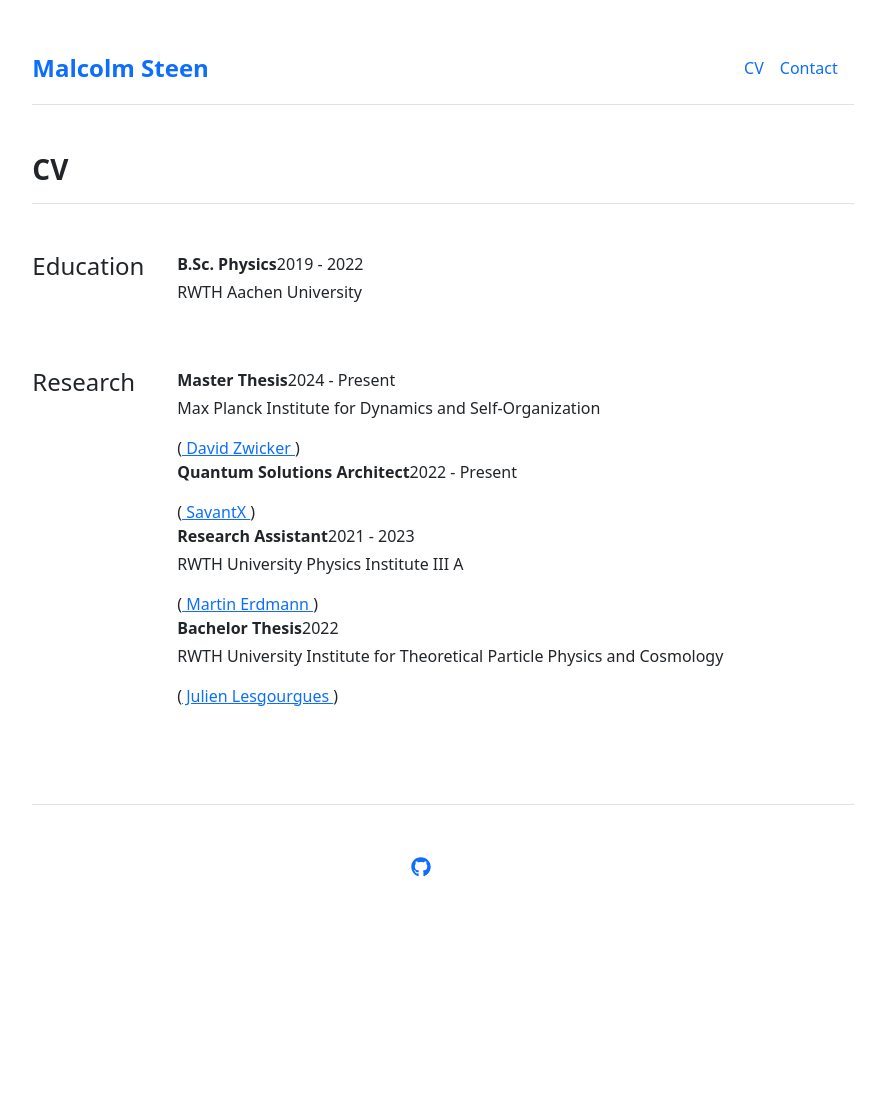
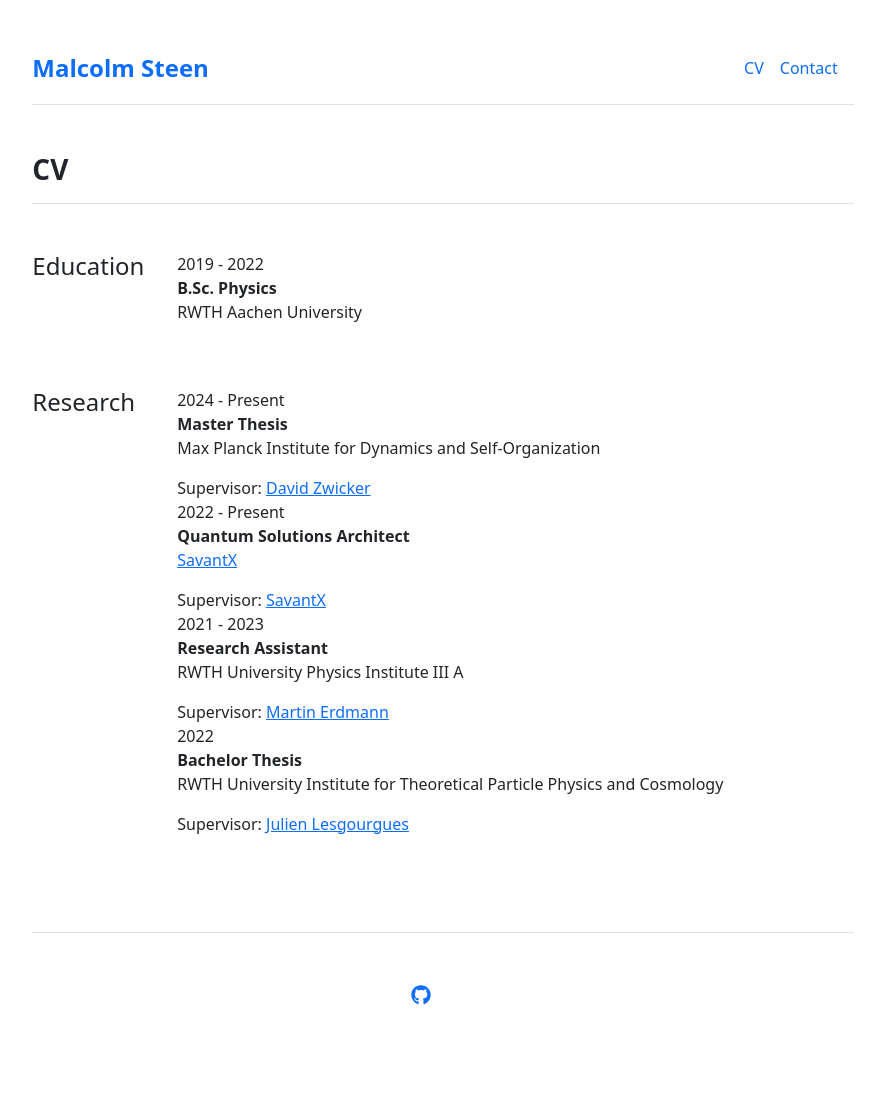
Before and after one commit to steenmalcolm/malcolmsteen, a Jekyll site: the page built from cv.md, in a window 1280 px wide. Shown: the whole page, without its empty margins (197-1082 px from the left). Built offline with Jekyll 4.4.1, drawn with Linux system fonts in a browser that asks for light colours; before the commit the page ends 979 px from its top, so only the background shows below that.

Commit message:
Add hyperlinks

```diff
--- a/_data/cv/academic-experience.yml
+++ b/_data/cv/academic-experience.yml
@@ -6,7 +6,9 @@
     url: 'https://www.zwickergroup.org/david-zwicker'
 
 - title: 'Quantum Solutions Architect'
-  description: ''
+  description:
+    name: 'SavantX'
+    url: 'https://www.savantx.com/'
   year: '2022 - Present'
   supervisor:
     name: 'SavantX'
--- a/_layouts/cv.html
+++ b/_layouts/cv.html
@@ -13,10 +13,8 @@ layout: default
       </div>
       <div class="col-md-10">
         {% for section in site.data.cv.education %}
-        <div class="d-flex align-items-baseline mb-1">
-          <p class="fw-bold mb-0">{{ section.title }}</p>
-          <p class="me-3 mb-0">{{ section.year }}</p>
-        </div>
+        <p class="me-3 mb-0">{{ section.year }}</p>
+        <p class="fw-bold mb-0">{{ section.title }}</p>
         <p>{{ section.description }}</p>
         {% endfor %}
       </div>
@@ -27,15 +25,19 @@ layout: default
       </div>
       <div class="col-md-10">
         {% for section in site.data.cv.academic-experience %}
-        <div class="d-flex align-items-baseline mb-1">
-          <p class="fw-bold mb-0">{{ section.title }}</p>
-          <p class="me-3 mb-0">{{ section.year }}</p>
-        </div>
+        <p class="me-3 mb-0"> {{ section.year }}</p>
+        <p class="fw-bold mb-0">{{ section.title }}</p>
+        {% if section.description.url %}
+        <p><a href="{{ section.description.url }}" target="_blank" rel="noopener">
+            {{ section.description.name }}
+          </a></p>
+        {% else %}
         <p>{{ section.description }}</p>
+        {% endif %}
         {% if section.supervisor %}
-        (<a href="{{ section.supervisor.url }}" target="_blank" rel="noopener">
+        Supervisor: <a href="{{ section.supervisor.url }}" target="_blank" rel="noopener">
           {{ section.supervisor.name }}
-        </a>)
+        </a>
         {% endif %}
         {% endfor %}
       </div>
```
